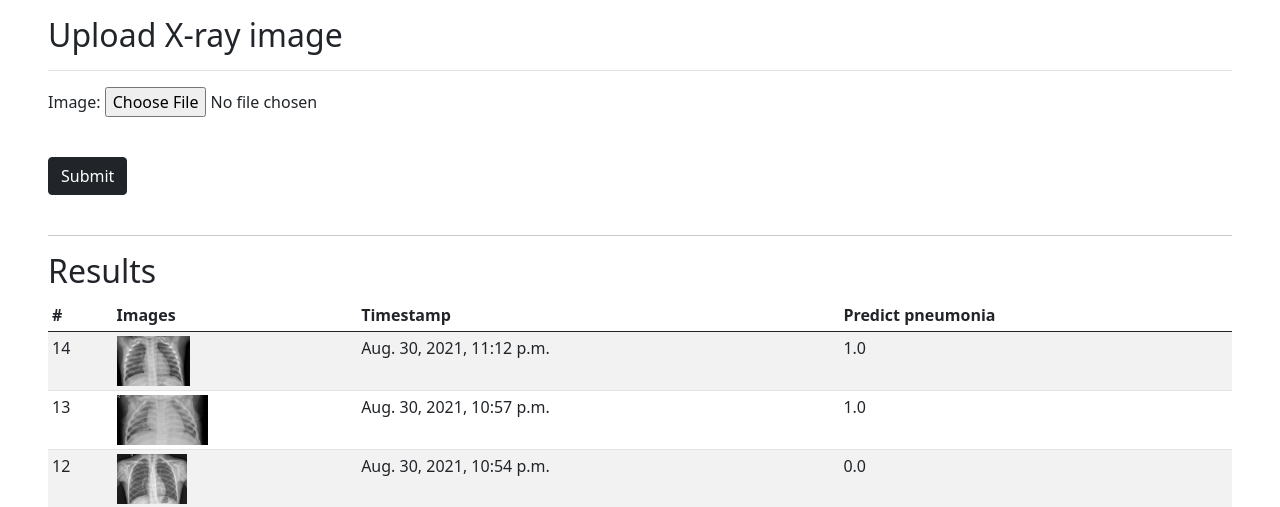
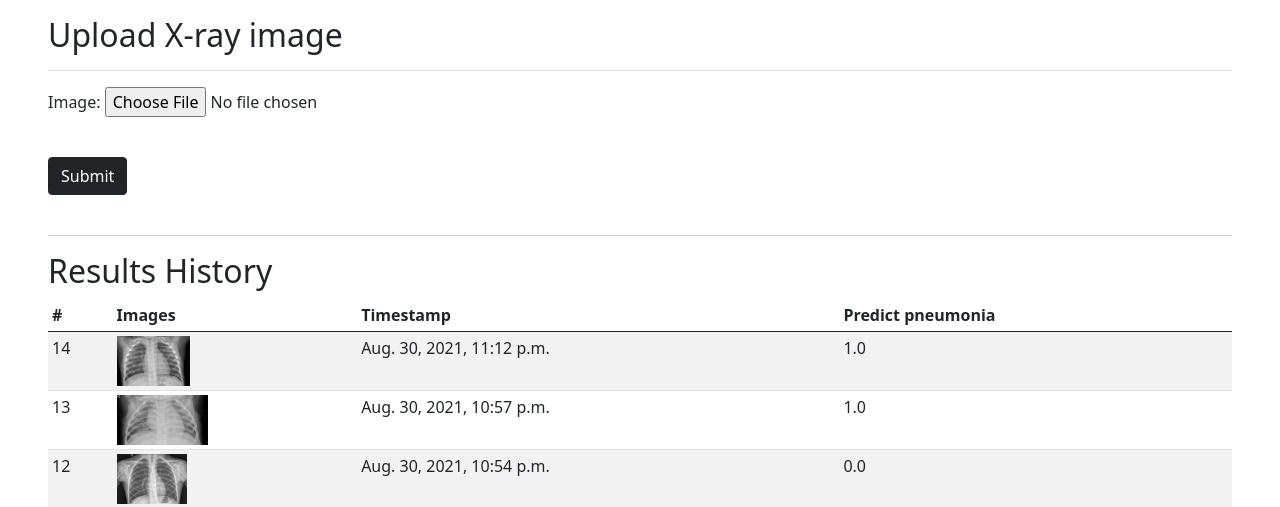
Before and after one commit to KeThien/pneumonia-ML, a Django app: page / in a window 1280 px wide. Shown: the part 56-563 px from the top of the page. Run offline with Django 3.2, Linux system fonts and the light colour scheme; data comes from the database, SQL or seed files in the repository; both versions use the stored data as it was after the commit.

Commit message:
renaming h2

```diff
--- a/pneumonia/templates/predict.html
+++ b/pneumonia/templates/predict.html
@@ -29,7 +29,7 @@
   <img src="{{ img_obj.image.url}}" alt="connect" style="max-height: 100px" />
   {% endif %}
   <hr />
-  <h2>Results</h2>
+  <h2>Results History</h2>
 
   {% load tz %}
   <div class="table-responsive">
```
Also changed, not shown: pneumonia/db.sqlite3, pneumonia/media/images/IM-0111-0001.jpeg (added).
